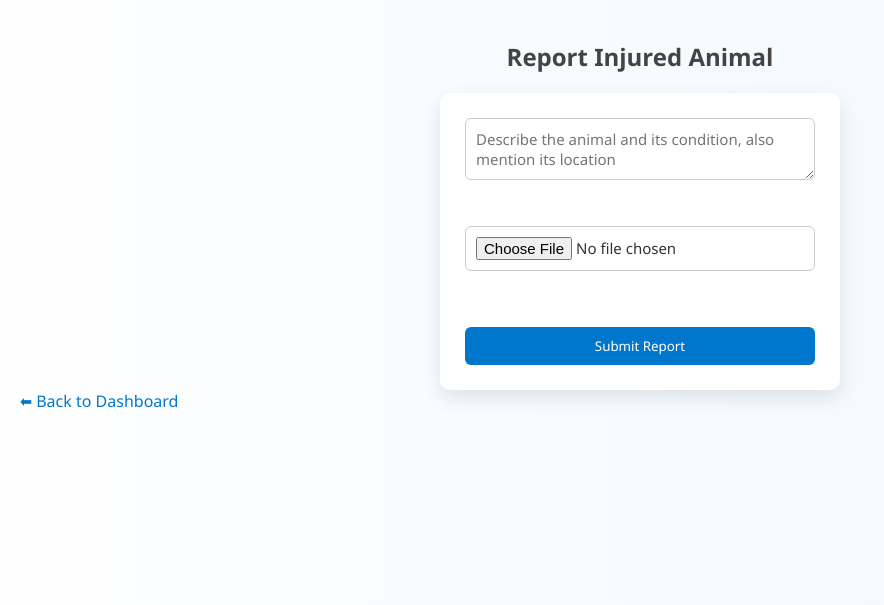
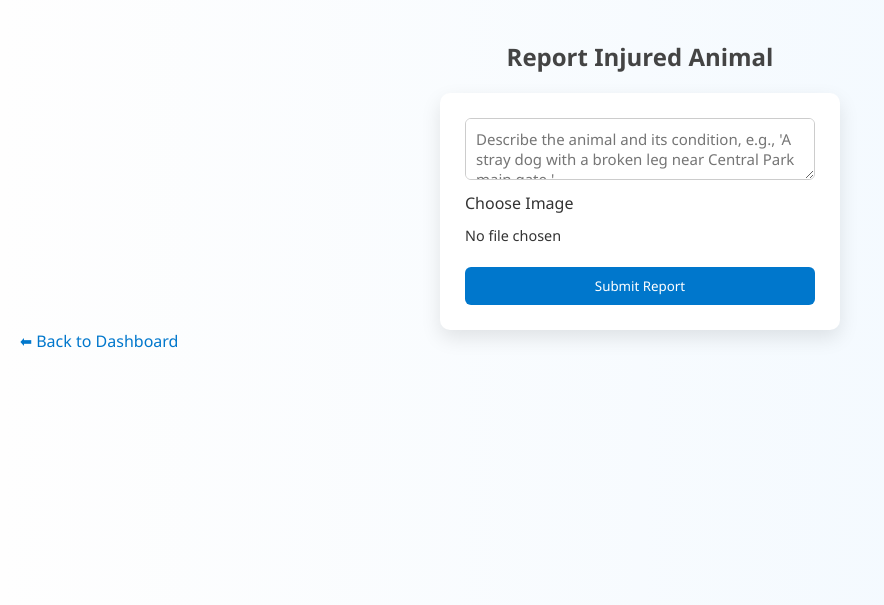
Before and after one commit to guneetdewangan9/ResQTail, a Flask app: page /report in a window 1280 px wide. Shown: the top 605 px of the page, without its empty margins (0-884 px from the left). Run offline with Flask 3, Linux system fonts and the light colour scheme; the visitor is signed in with stand-in values (Sample User, id 1); some libraries are stand-ins or nearby versions.

Commit message:
Update report_form.html

```diff
--- a/ANIMALSRESQ/templates/report_form.html
+++ b/ANIMALSRESQ/templates/report_form.html
@@ -1,41 +1,75 @@
 <!DOCTYPE html>
 <html lang="en">
 <head>
+  <meta charset="UTF-8">
   <title>Report Injured Animal – ResQTail</title>
   <link rel="stylesheet" href="{{ url_for('static', filename='style.css') }}">
-
 </head>
 <body>
   <h2>Report Injured Animal</h2>
 
   {% with messages = get_flashed_messages(with_categories=true) %}
     {% if messages %}
+      <div class="flash-messages-container">
         {% for category, message in messages %}
-        <p style="color: green;">{{ message }}</p>
+          <div class="flash-message {{ category }}">{{ message }}</div>
         {% endfor %}
+      </div>
     {% endif %}
   {% endwith %}
 
   <form method="POST" enctype="multipart/form-data" id="reportForm">
-    <textarea name="description and location" placeholder="Describe the animal and its condition, also mention its location" required></textarea><br>
-    <input type="file" name="image" accept="image/*" required><br>
+    <textarea name="description" placeholder="Describe the animal and its condition, e.g., 'A stray dog with a broken leg near Central Park main gate.' " required aria-label="Description"></textarea>
+
+    <label for="image-upload" class="file-upload-label btn btn-primary">
+      <span>Choose Image</span>
+      <input type="file" name="image" id="image-upload" accept="image/*" required style="display: none;">
+    </label>
+    <p id="file-name" class="text-center" style="font-size: 0.9em; color: var(--light-text-color);">No file chosen</p>
+
     <input type="hidden" name="lat" id="lat">
     <input type="hidden" name="lon" id="lon">
-    <button type="submit">Submit Report</button>
+    <button type="submit" class="btn btn-primary">Submit Report</button>
   </form>
 
-  <a href="/dashboard">⬅ Back to Dashboard</a>
+  <p class="text-center mt-20"><a href="{{ url_for('dashboard') }}">⬅ Back to Dashboard</a></p>
 
   <script>
+    // Update file name display when a file is chosen
+    document.getElementById('image-upload').addEventListener('change', function() {
+        const fileName = this.files[0] ? this.files[0].name : 'No file chosen';
+        document.getElementById('file-name').textContent = fileName;
+    });
+
     document.getElementById("reportForm").addEventListener("submit", function (e) {
-      e.preventDefault();  // Prevent default submit
+      e.preventDefault();
+
+      if ("geolocation" in navigator) {
         navigator.geolocation.getCurrentPosition(function (position) {
           document.getElementById("lat").value = position.coords.latitude;
           document.getElementById("lon").value = position.coords.longitude;
-        e.target.submit(); // Submit only after location is set
+          e.target.submit();
         }, function (error) {
-        alert("❌ Unable to fetch location. Please allow location access.");
+          let errorMessage = "❌ Unable to fetch location. Please allow location access.";
+          switch(error.code) {
+            case error.PERMISSION_DENIED:
+              errorMessage = "❌ Location access denied. Please enable location services for this site.";
+              break;
+            case error.POSITION_UNAVAILABLE:
+              errorMessage = "❌ Location information is unavailable.";
+              break;
+            case error.TIMEOUT:
+              errorMessage = "❌ The request to get user location timed out.";
+              break;
+            case error.UNKNOWN_ERROR:
+              errorMessage = "❌ An unknown error occurred while trying to get your location.";
+              break;
+          }
+          alert(errorMessage);
         });
+      } else {
+        alert("❌ Geolocation is not supported by your browser.");
+      }
     });
   </script>
 </body>
```
Lines whose indentation alone changed are shown as unchanged.
